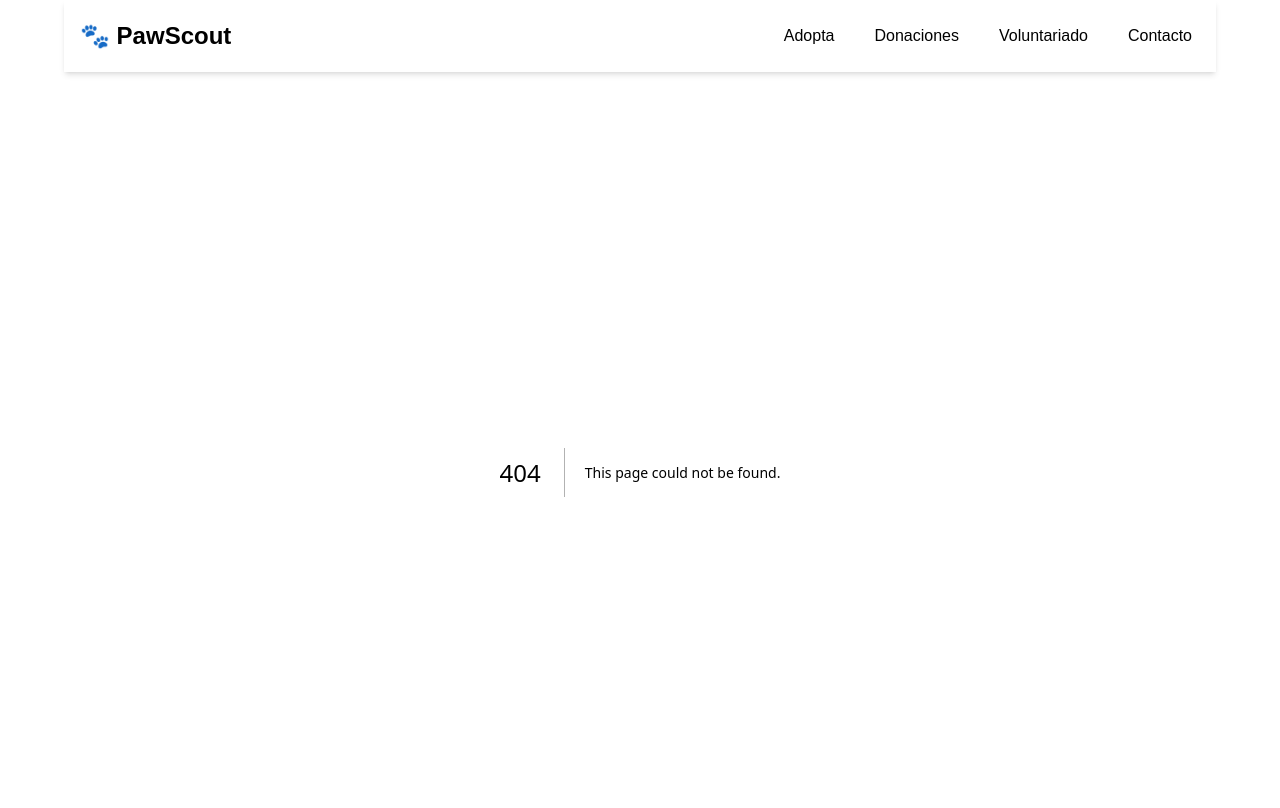
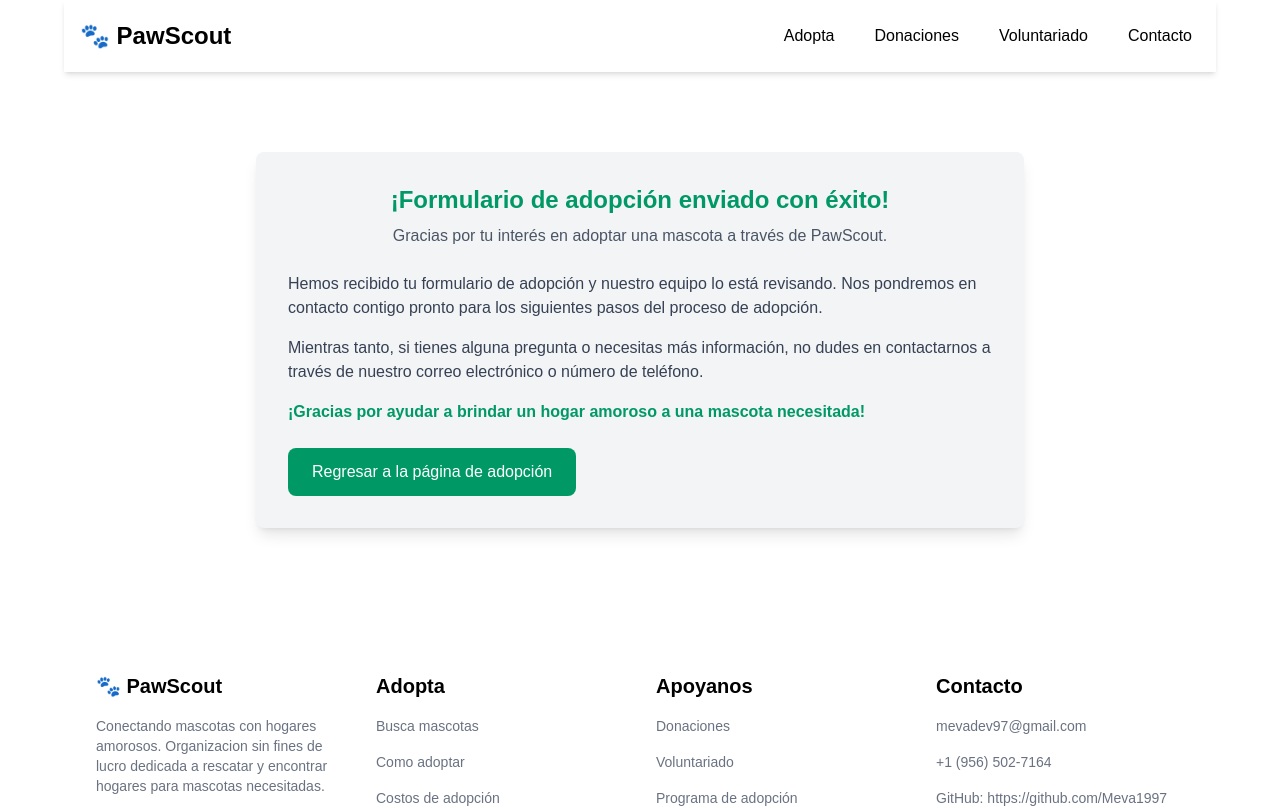
Before and after one commit to Meva1997/PawScout, a Next.js app: page /adopt/1/adopt-form/success in a window 1280 px wide. Before the commit this address had no page. Shown: the top 808 px of the page. Built offline with nearby package versions, Linux system fonts and the light colour scheme; a web font is replaced by a local one.

Commit message:
create success message for adopt form

```diff
--- /dev/null
+++ b/app/adopt/[slug]/adopt-form/success/page.tsx
@@ -0,0 +1,42 @@
+import Link from "next/link";
+
+export default function page() {
+  return (
+    <>
+      <section className="max-w-3xl mx-auto p-8 bg-gray-100 rounded-lg shadow-lg my-20">
+        <header className="text-center mb-6">
+          <h1 className="text-2xl font-bold text-emerald-600 mb-2">
+            ¡Formulario de adopción enviado con éxito!
+          </h1>
+          <p className="text-gray-600">
+            Gracias por tu interés en adoptar una mascota a través de PawScout.
+          </p>
+        </header>
+        <article className="text-gray-700 space-y-4">
+          <p>
+            Hemos recibido tu formulario de adopción y nuestro equipo lo está
+            revisando. Nos pondremos en contacto contigo pronto para los
+            siguientes pasos del proceso de adopción.
+          </p>
+          <p>
+            Mientras tanto, si tienes alguna pregunta o necesitas más
+            información, no dudes en contactarnos a través de nuestro correo
+            electrónico o número de teléfono.
+          </p>
+          <p className="text-emerald-600 font-bold">
+            ¡Gracias por ayudar a brindar un hogar amoroso a una mascota
+            necesitada!
+          </p>
+        </article>
+        <article>
+          <Link
+            href="/adopt"
+            className="inline-block mt-6 px-6 py-3 bg-emerald-600 text-white rounded-lg hover:bg-emerald-700 transition-colors"
+          >
+            Regresar a la página de adopción
+          </Link>
+        </article>
+      </section>
+    </>
+  );
+}
--- a/components/adopt/FormAdopt.tsx
+++ b/components/adopt/FormAdopt.tsx
@@ -1,3 +1,5 @@
+import Link from "next/link";
+
 type FormAdoptProps = {
   slug: number;
 };
@@ -133,9 +135,15 @@ export default function FormAdopt({ slug }: FormAdoptProps) {
               privacidad.
             </p>
           </div>
-          <button className="mt-6 bg-emerald-400 p-4 rounded-lg text-center font-black hover:bg-emerald-600 transition-colors cursor-pointer w-full">
-            Enviar Solicitud de Adopción
-          </button>
+          {/* TODO: Implement form submission logic. Change Link to button and handle form submission */}
+          <div className="mt-10">
+            <Link
+              href={`/adopt/${slug}/adopt-form/success`}
+              className="mt-6 bg-emerald-400 p-4 rounded-lg text-center font-black hover:bg-emerald-600 transition-colors cursor-pointer w-full  "
+            >
+              Enviar Solicitud de Adopción
+            </Link>
+          </div>
         </section>
       </form>
     </section>
```
